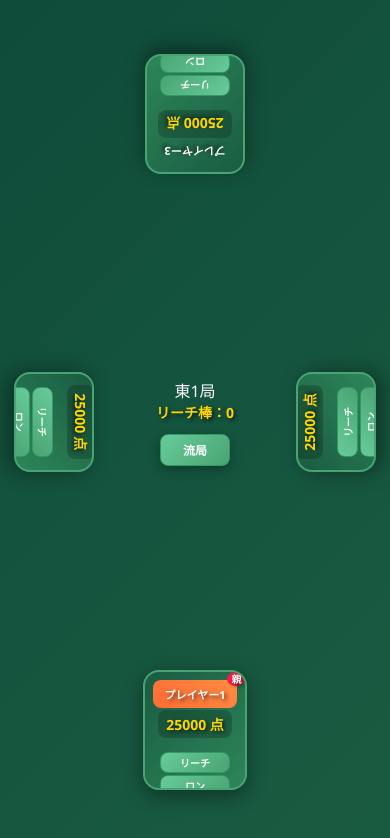
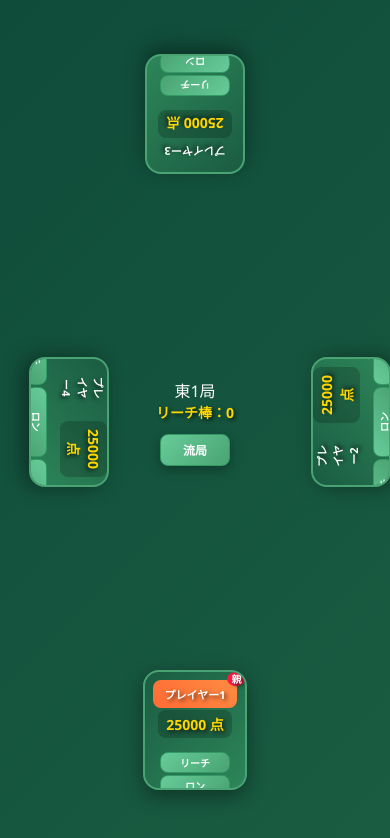
Before and after one commit to KeidaiHidaka/mahjong-scoreboard2, a React (Vite) app: page / in a window 390 px wide. Shown: the top 838 px of the page. Built offline with nearby package versions, Linux system fonts and the light colour scheme.

Commit message:
一旦保存

```diff
--- a/src/components/styles/player-panel.css
+++ b/src/components/styles/player-panel.css
@@ -30,8 +30,8 @@
 /* 左右のプレイヤーパネルは横長にして、確実に中央配置 */
 .player-panel.player-panel--left,
 .player-panel.player-panel--right {
-  min-width: 160px;
-  max-width: 200px;
+  min-width: 320px;
+  max-width: 320px;
   height: 100px;
   padding: var(--spacing-md) var(--spacing-lg);
   display: flex;
@@ -42,6 +42,27 @@
   margin: auto;
   align-self: center;
   justify-self: center;
+}
+
+/* 左右のプレイヤーパネル内のプレイヤー情報を横並びに */
+.player-panel.player-panel--left .player-info,
+.player-panel.player-panel--right .player-info {
+  display: flex;
+  flex-direction: row;
+  align-items: center;
+  justify-content: center;
+  gap: var(--spacing-md);
+  margin-bottom: var(--spacing-sm);
+}
+
+/* 左右のプレイヤーパネルのボタンを横並びに */
+.player-panel.player-panel--left .player-panel__buttons,
+.player-panel.player-panel--right .player-panel__buttons {
+  display: flex;
+  flex-direction: row;
+  gap: var(--spacing-sm);
+  align-items: center;
+  justify-content: center;
 }
 
 .player-panel.player-panel--left {
@@ -98,6 +119,12 @@
   transition: background-color 0.2s;
 }
 
+/* 左右のプレイヤーパネルではプレイヤー名のmargin-bottomを削除 */
+.player-panel.player-panel--left .player-panel__name,
+.player-panel.player-panel--right .player-panel__name {
+  margin-bottom: 0;
+}
+
 .player-panel__name:hover {
   background-color: rgba(255, 255, 255, 0.1);
 }
@@ -134,6 +161,12 @@
   border-radius: var(--border-radius-sm);
 }
 
+/* 左右のプレイヤーパネルでは得点のmargin-bottomを削除 */
+.player-panel.player-panel--left .player-panel__score,
+.player-panel.player-panel--right .player-panel__score {
+  margin-bottom: 0;
+}
+
 /* プレイヤーボタン */
 .player-panel__buttons {
   display: flex;
@@ -145,16 +178,16 @@
 /* レスポンシブ調整 */
 @media (max-width: 768px) {
   .player-panel {
-    min-width: 120px;
+    min-width: 100px;
     padding: var(--spacing-md);
   }
 
   /* 左右のプレイヤーパネルを横長に調整 */
   .player-panel.player-panel--left,
   .player-panel.player-panel--right {
-    min-width: 140px;
-    max-width: 170px;
-    height: 85px;
+    min-width: 320px;
+    max-width: 320px;
+    height: 120px;
     padding: var(--spacing-sm) var(--spacing-md);
     display: flex;
     flex-direction: column;
@@ -220,4 +253,10 @@
     font-size: 10px;
     padding: 2px 6px;
   }
+
+  /* スマホサイズでも左右のプレイヤーパネルの横並びレイアウトを維持 */
+  .player-panel.player-panel--left .player-panel__buttons,
+  .player-panel.player-panel--right .player-panel__buttons {
+    gap: 2px;
+  }
 }
```
